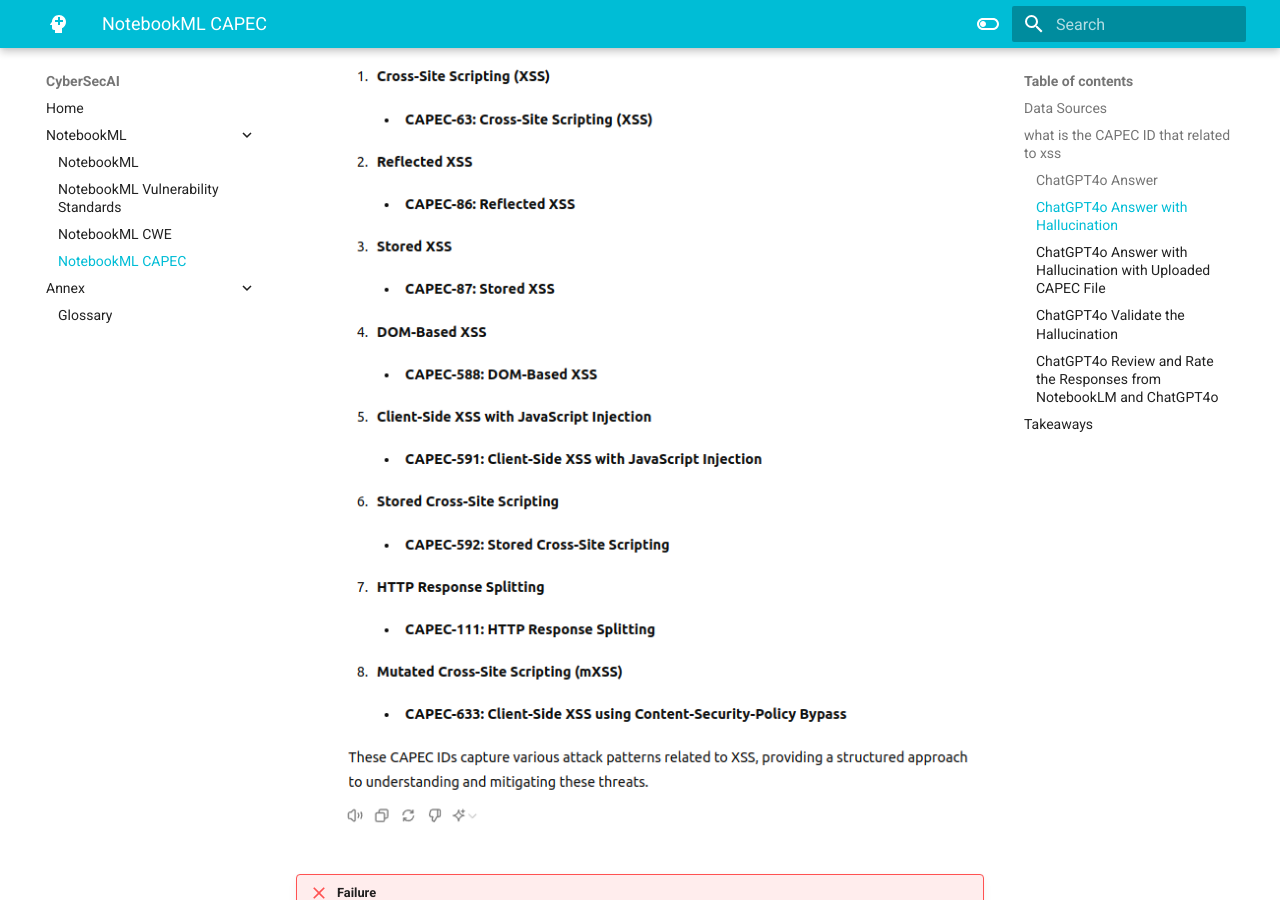
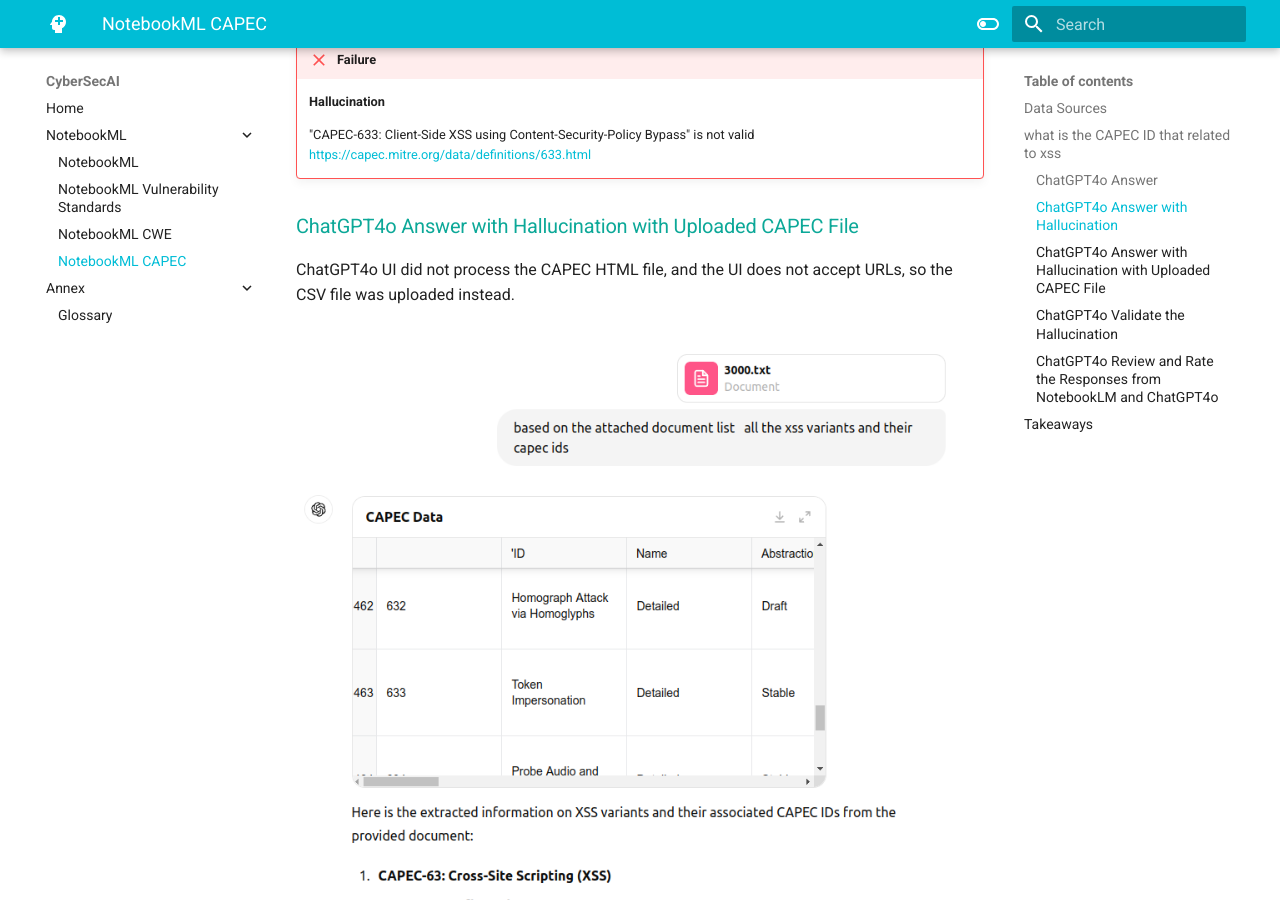
Before and after one commit to CyberSecAI/CyberSecAI.github.io, an MkDocs documentation site: the page built from docs/NotebookML/NotebookML_Capec.md, in a window 1280 px wide and 900 px high, scrolled down 4246 px. Built offline with MkDocs 1.6.1 and Material for MkDocs 9.7.7, drawn with Linux system fonts in a browser that asks for light colours; comment, search, counter and statistics services are not loaded.

Commit message:
capec update

```diff
--- a/docs/NotebookML/NotebookML_Capec.md
+++ b/docs/NotebookML/NotebookML_Capec.md
@@ -28,9 +28,7 @@
 NotebookML - Upload from - Web page URL - Paste website link - https://capec.mitre.org/data/slices/3000.html
 
 
-<figure markdown>
-![](../assets/images/NotebookML_1.png)
-</figure>
+
 
 ## what is the CAPEC ID that related to xss
 
@@ -60,6 +58,7 @@
 
 
 ### ChatGPT4o Answer with Hallucination with Uploaded CAPEC File
+ChatGPT4o UI did not process the CAPEC HTML file, and the UI does not accept URLs, so the CSV file was uploaded instead.
 
 <figure markdown>
 ![](../assets/images/chatgpt4o_with_file.png)
```
